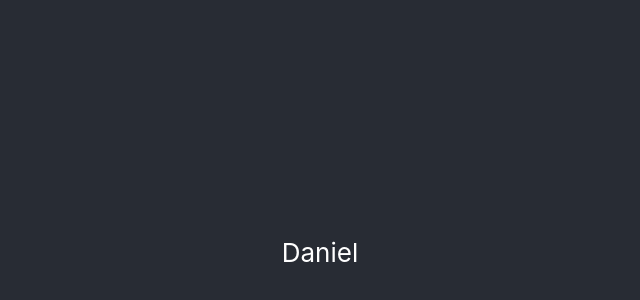
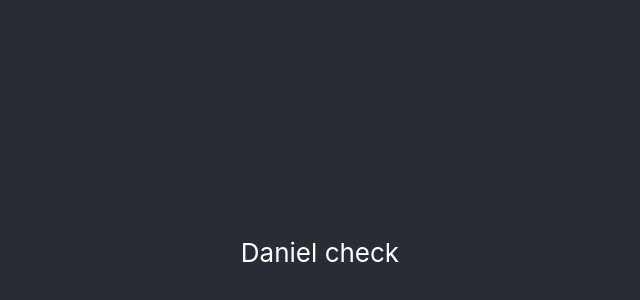
Before and after one commit to danielbenedik/Buddy, a React (Create React App) app: page / in a window 1280 px wide. Shown: the part 148-448 px from the top of the page, without its empty margins (320-960 px from the left). Built offline with nearby package versions, Linux system fonts and the light colour scheme.

Commit message:
update App component header text

```diff
--- a/src/App.tsx
+++ b/src/App.tsx
@@ -6,7 +6,7 @@
 function App() {
   return (
     <div className={styles.container}>
-      <header className="App-header">Daniel</header>
+      <header className="App-header">Daniel check</header>
     </div>
   );
 }
```
